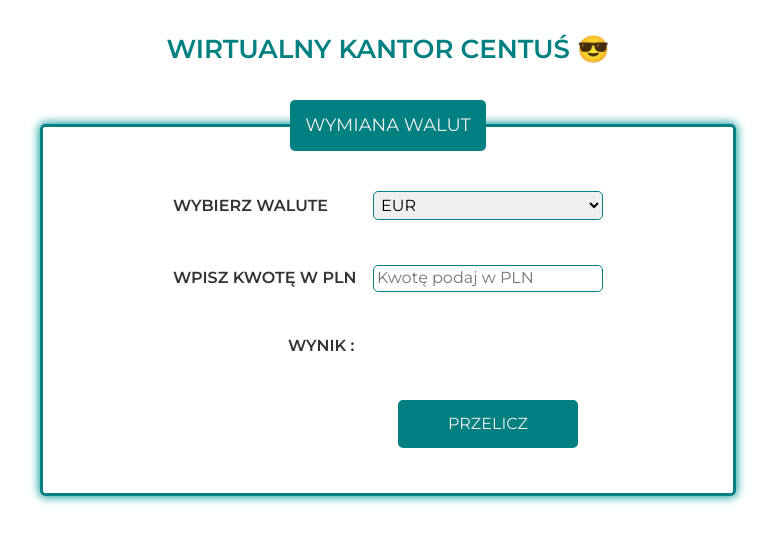
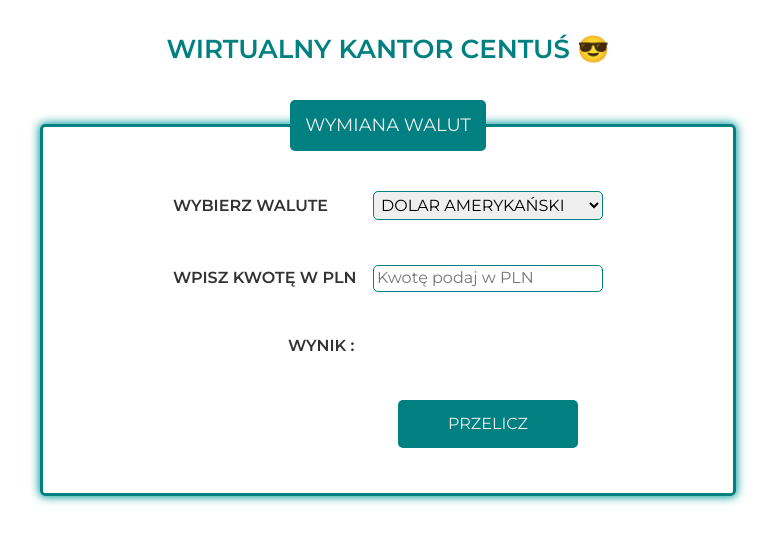
Before and after one commit to HiTymek/currency-converter-react, a React (Create React App) app: page / in a window 1280 px wide. Shown: the top 542 px of the page, without its empty margins (252-1027 px from the left). Built offline with nearby package versions, Linux system fonts and the light colour scheme.

Commit message:
CurrencySelect now is a controlled component

```diff
--- a/src/App/App.js
+++ b/src/App/App.js
@@ -1,7 +1,6 @@
 import "./style.css";
 import Header from "./Header";
 import Form from "./Form";
-import { currencies } from "./currencies";
 
 function App() {
   return (
@@ -11,10 +10,7 @@ function App() {
 
       <main>
 
-        <Form
-          legend="WYMIANA WALUT"
-          currencies={currencies}
-        />
+        <Form legend="WYMIANA WALUT" />
 
       </main>
     </div>
--- a/src/App/Form/CurrencySelect/index.js
+++ b/src/App/Form/CurrencySelect/index.js
@@ -1,12 +1,19 @@
 import "./style.css";
 
-const CurrencySelect = () => (
-    <select className="form__field">
-        <option>EUR</option>
-        <option>USD</option>
-        <option>GBP</option>
-        <option>CHF</option>
-        <option>UAH</option>
+const CurrencySelect = ({ currencies, currency, setCurrency }) => (
+    <select
+        className="form__field"
+        value={currency}
+        onChange={({ target }) => setCurrency(target.value)}
+    >
+        {currencies.map(currency => (
+            <option
+                key={currency.code}
+                value={currency.name}
+            >
+                {currency.name}
+            </option>
+        ))}
     </select>
 );
 
--- a/src/App/Form/index.js
+++ b/src/App/Form/index.js
@@ -3,8 +3,13 @@ import Paragraph from "./Paragraph";
 import CurrencySelect from "./CurrencySelect";
 import AmountInput from "./AmountInput";
 import CountButton from "./CountButton";
+import { currencies } from "../currencies";
+import { useState } from "react";
+
 
 const Form = ({ legend }) => {
+    const [currency, setCurrency] = useState("");
+
     return (
         <form className="form">
 
@@ -15,7 +20,11 @@ const Form = ({ legend }) => {
                 <Paragraph
                     label="WYBIERZ WALUTE"
                 >
-                    <CurrencySelect />
+                    <CurrencySelect
+                        currencies={currencies}
+                        currency={currency}
+                        setCurrency={setCurrency}
+                    />
                 </Paragraph>
 
                 <Paragraph
```
